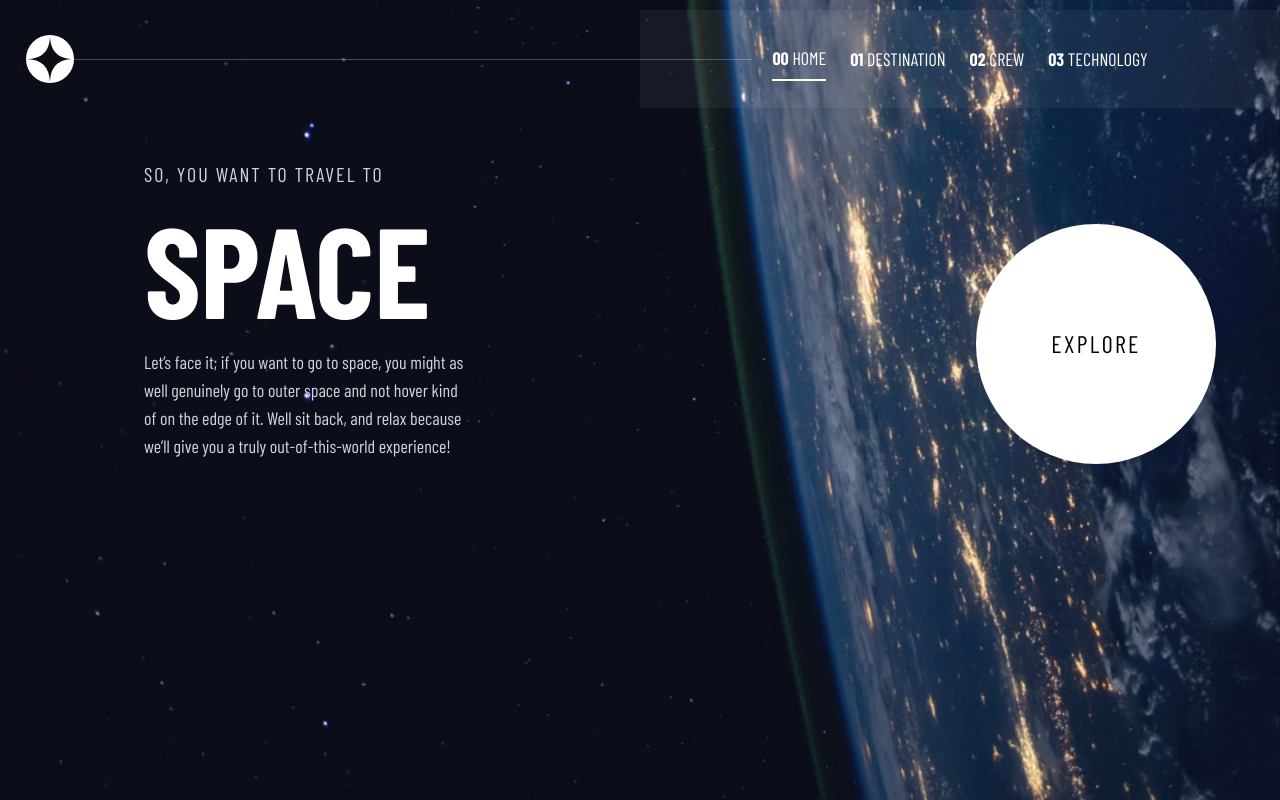
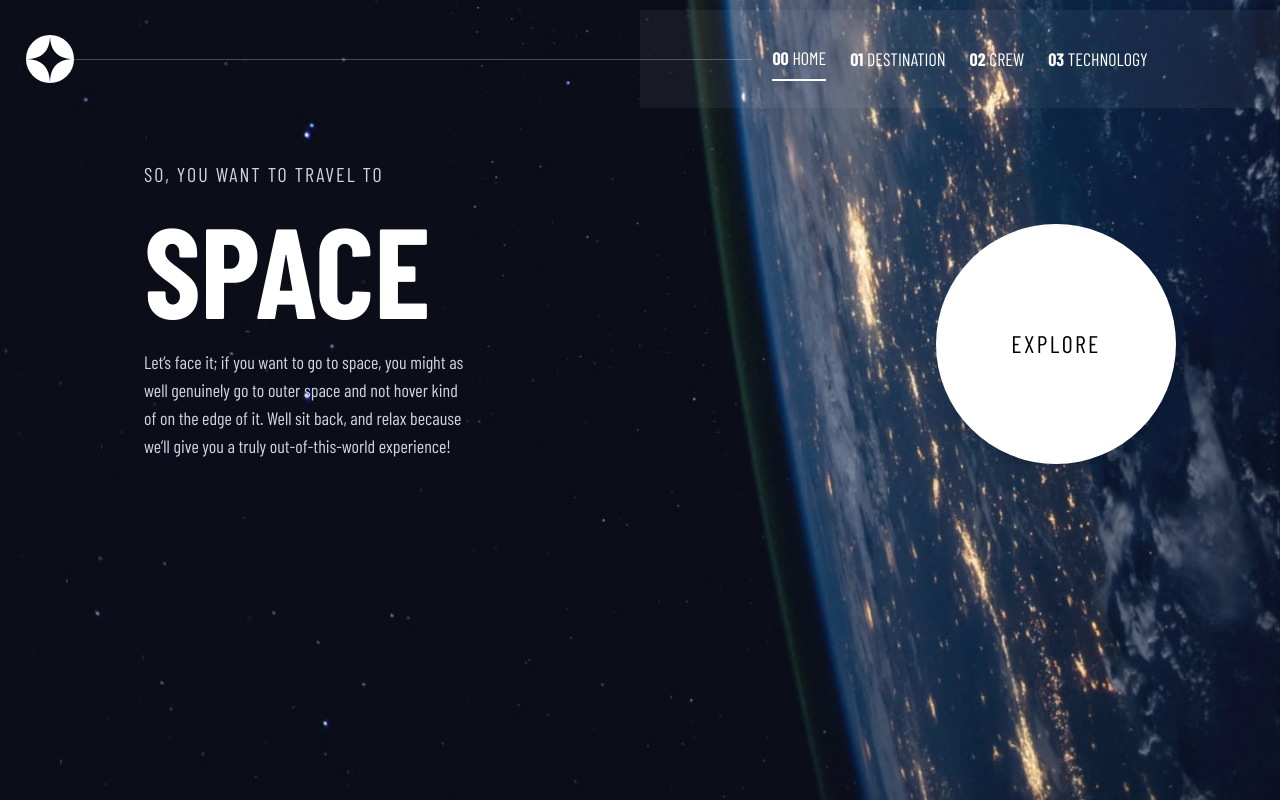
Before and after one commit to Nelia11/face-the-space, a React (Vite) app: page / in a window 1280 px wide. Built offline with nearby package versions, Linux system fonts and the light colour scheme; a web font is replaced by a local one.

Commit message:
update margin

```diff
--- a/src/pages/Home.tsx
+++ b/src/pages/Home.tsx
@@ -21,7 +21,7 @@ const Home = () => {
           truly out-of-this-world experience!
         </p>
       </div>
-      <div className="flex items-center justify-center mt-10 md:mt-20 lg:mt-16 lg:ml-20">
+      <div className="flex items-center justify-center mt-10 md:mt-20 lg:mt-16 lg:ml-20 lg:mr-10">
         <div
           onClick={handleExploreClick}
           className="bg-white text-black w-32 h-32 md:w-40 md:h-40 lg:w-60 lg:h-60 rounded-full flex items-center justify-center cursor-pointer shadow-lg transition-transform transform hover:scale-105"
--- a/src/pages/Technology.tsx
+++ b/src/pages/Technology.tsx
@@ -54,7 +54,7 @@ const Technology: FC<TechnologyProps> = ({ technologies }) => {
         {/* Main Content */}
         <div className="relative flex flex-col lg:flex-row items-center justify-between w-full h-full px-6 space-y-6 lg:space-y-0 gap-1">
           {/* Sidebar with Buttons */}
-          <div className="flex flex-row lg:flex-col items-center space-x-4 lg:space-x-0 lg:space-y-10">
+          <div className="flex flex-row lg:flex-col items-center space-x-4 lg:space-x-0 lg:space-y-10 my-5">
             {mappedTechnologies.map((_, index) => (
               <button
                 key={index}
```
